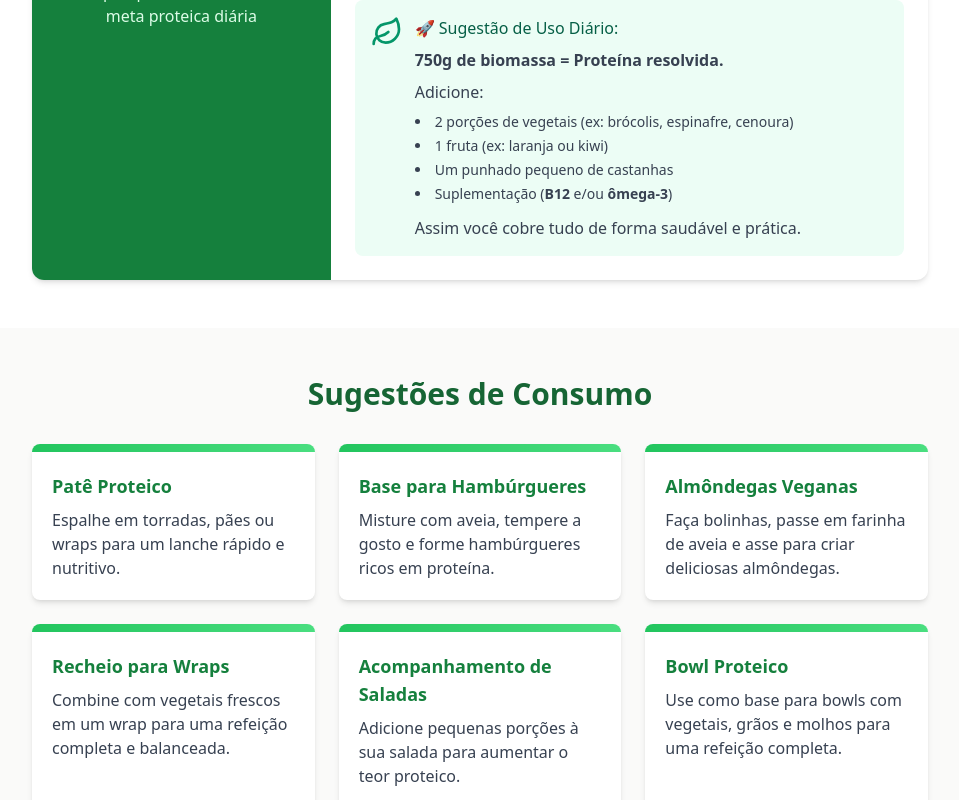
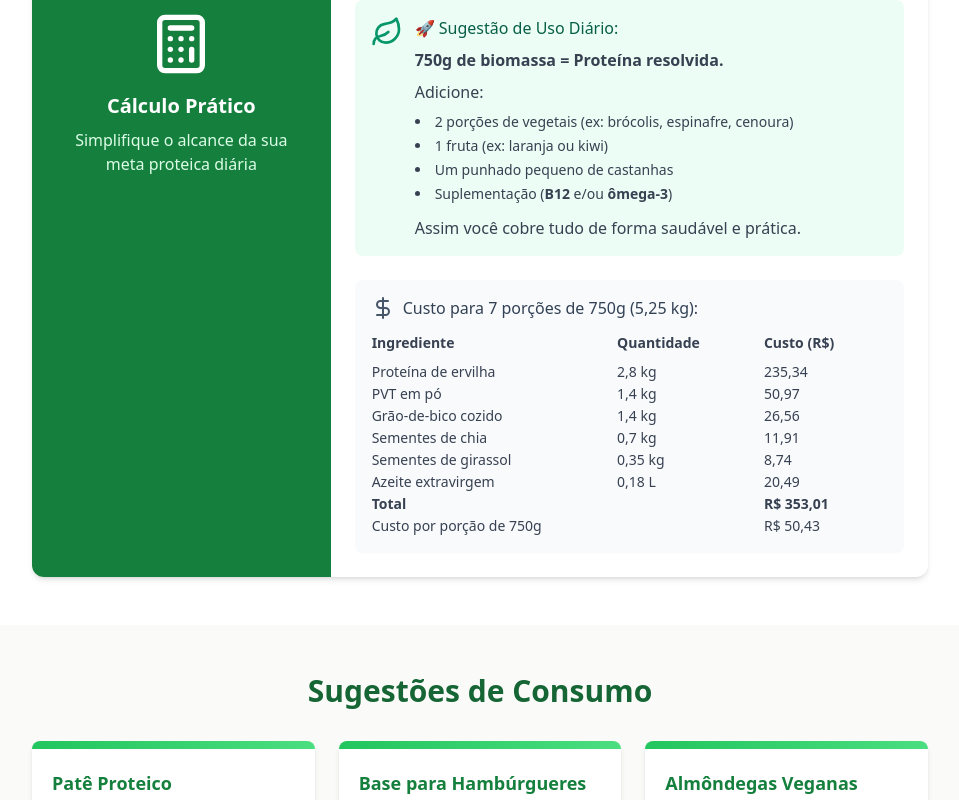
Before and after one commit to henriquehsilva/bionutri, a React (Vite) app: page / in a window 1280 px wide. Shown: the part 3035-3835 px from the top of the page, without its empty margins (160-1119 px from the left). Built offline with nearby package versions, Linux system fonts and the light colour scheme.

Commit message:
updade daily use

```diff
--- a/src/components/UsageGuide.tsx
+++ b/src/components/UsageGuide.tsx
@@ -1,5 +1,5 @@
 import React from 'react';
-import { Calculator, Leaf } from 'lucide-react';
+import { Calculator, Leaf, DollarSign } from 'lucide-react';
 
 const UsageGuide: React.FC = () => {
   return (
@@ -48,7 +48,7 @@ const UsageGuide: React.FC = () => {
               </div>
 
               {/* Sugestão de Uso Diário */}
-              <div className="bg-emerald-50 p-4 rounded-lg flex">
+              <div className="bg-emerald-50 p-4 rounded-lg flex mb-6">
                 <Leaf className="w-8 h-8 text-emerald-600 mr-3" />
                 <div>
                   <p className="font-medium text-emerald-800 mb-2">
@@ -72,6 +72,41 @@ const UsageGuide: React.FC = () => {
                 </div>
               </div>
 
+              {/* Tabela de Custo */}
+              <div className="bg-slate-50 p-4 rounded-lg">
+                <div className="flex items-center mb-3">
+                  <DollarSign className="w-6 h-6 text-slate-600 mr-2" />
+                  <p className="font-medium text-slate-700">
+                    Custo para 7 porções de 750g (5,25 kg):
+                  </p>
+                </div>
+                <table className="w-full text-sm text-left text-gray-700">
+                  <thead>
+                    <tr>
+                      <th className="pb-2">Ingrediente</th>
+                      <th className="pb-2">Quantidade</th>
+                      <th className="pb-2">Custo (R$)</th>
+                    </tr>
+                  </thead>
+                  <tbody>
+                    <tr><td>Proteína de ervilha</td><td>2,8 kg</td><td>235,34</td></tr>
+                    <tr><td>PVT em pó</td><td>1,4 kg</td><td>50,97</td></tr>
+                    <tr><td>Grão-de-bico cozido</td><td>1,4 kg</td><td>26,56</td></tr>
+                    <tr><td>Sementes de chia</td><td>0,7 kg</td><td>11,91</td></tr>
+                    <tr><td>Sementes de girassol</td><td>0,35 kg</td><td>8,74</td></tr>
+                    <tr><td>Azeite extravirgem</td><td>0,18 L</td><td>20,49</td></tr>
+                  </tbody>
+                  <tfoot>
+                    <tr className="font-bold">
+                      <td>Total</td><td></td><td>R$ 353,01</td>
+                    </tr>
+                    <tr>
+                      <td colSpan={2}>Custo por porção de 750g</td><td>R$ 50,43</td>
+                    </tr>
+                  </tfoot>
+                </table>
+              </div>
+
             </div>
           </div>
         </div>
```
